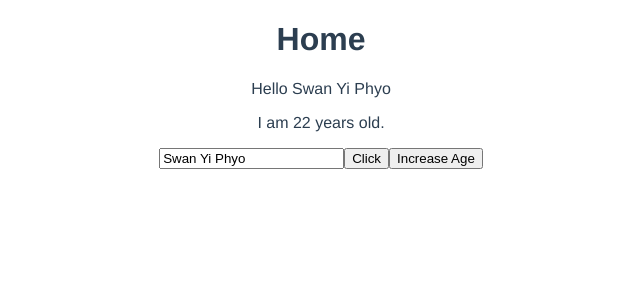
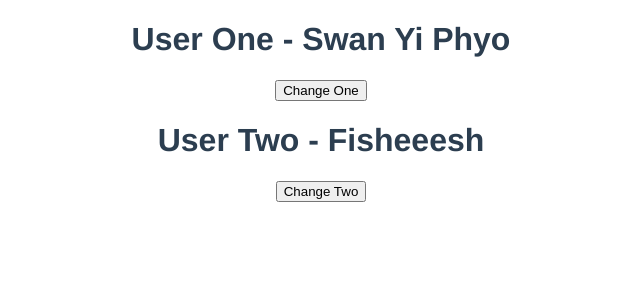
Before and after one commit to fisheeesh/Composition-Api, a Vue app: page / in a window 1280 px wide. Shown: the top 300 px of the page, without its empty margins (319-959 px from the left). Built offline with nearby package versions, Linux system fonts and the light colour scheme.

Commit message:
ref() vs reactive()

```diff
--- a/src/views/HomeView.vue
+++ b/src/views/HomeView.vue
@@ -1,34 +1,48 @@
 <template>
   <div class="home">
-    <h1>Home</h1>
-    <p>Hello {{ name }}</p>
-    <p>I am {{ age }} years old.</p>
+    <!-- <h1>Person One</h1>
+    <p>{{ personOne.name }} - {{ personOne.age }}</p>
+    <button @click="changeOne">Change One</button>
 
-    <input type="text" v-model="name">
-    <button @click="handleClick">Click</button>
-    <button @click="age++">Increase Age</button>
+    <h1>Person Two</h1>
+    <p>{{ personTwo.name }} - {{ personTwo.age }}</p>
+    <button @click="changeTwo">Change Two</button> -->
+
+    <h1>User One - {{ userOne }}</h1>
+    <button @click="changeOne">Change One</button>
+    <h1>User Two - {{ userTwo }}</h1>
+    <button @click="changeTwo">Change Two</button>
   </div>
 </template>
 
 <script>
-import { ref } from 'vue';
+import { reactive, ref } from 'vue';
+export default {
+  setup() {
+    // let personOne = ref({
+    //   name: 'John',
+    //   age: 25
+    // })
+
+    // let personTwo = reactive({
+    //   name: "Jane",
+    //   age: 26
+    // })
+    // // console.log(personTwo)
+    // // console.log(personOne)
+
+    // let changeOne = () => personOne.value.name = "Swan Yi Phyo"
+    // let changeTwo = () => personTwo.name = "Fisheeesh"
+
+    let userOne = ref("Swan Yi Phyo")
+    let userTwo = reactive("Fisheeesh")
+
+    let changeOne = () => userOne.value = "John"
+    //this will not work cuz reactive can not be worked with primitive values
+    let changeTwo = () => userTwo = "Jane"
 
 
-export default {
-  setup(){
-    /**
-     * no reactive code
-     */
-    // let name = "Swan Yi Phyo"
-
-    /**
-     * reactive code
-     */
-    let name  = ref("Swan Yi Phyo")
-    console.log(name.value)
-    let age = ref(22)
-    let handleClick = () => name.value = "Fisheeesh"
-    return{ name, age, handleClick }
+    return { userOne, userTwo, changeOne, changeTwo }
   }
 }
 </script>
```
